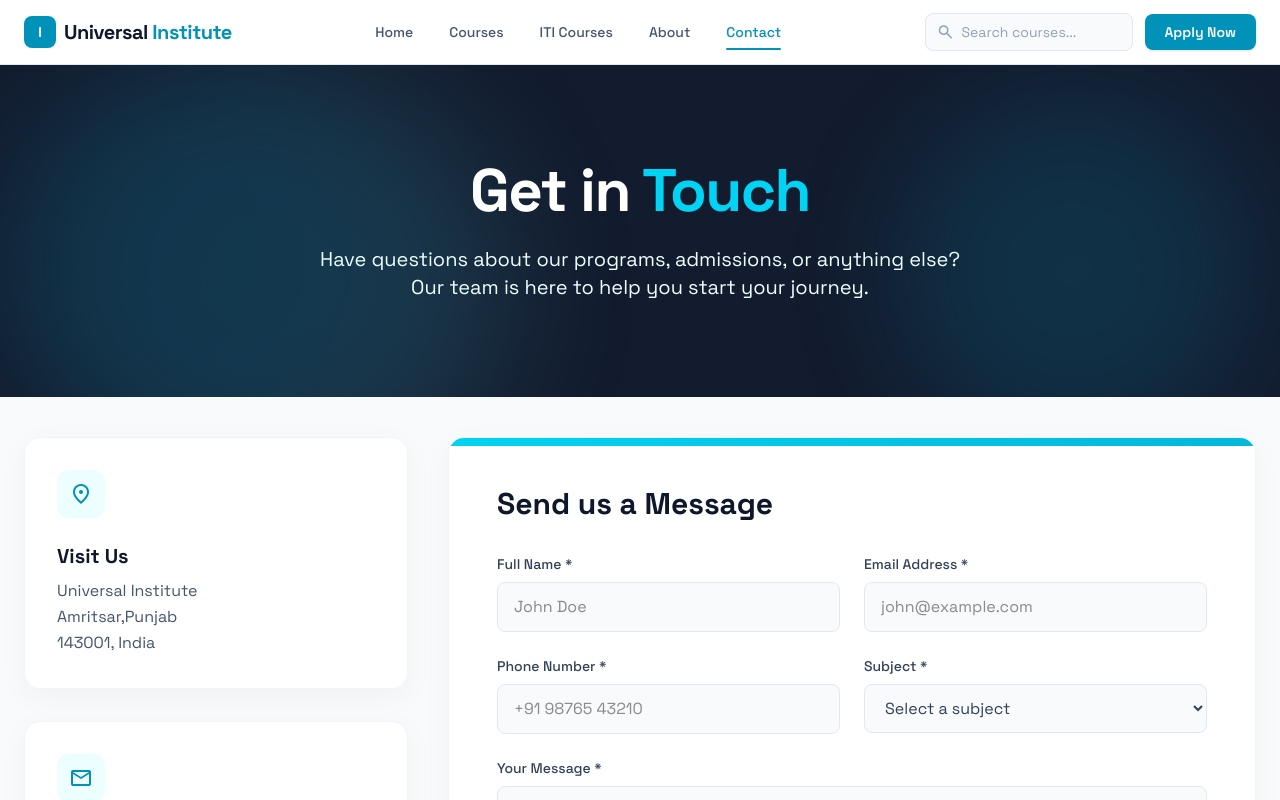
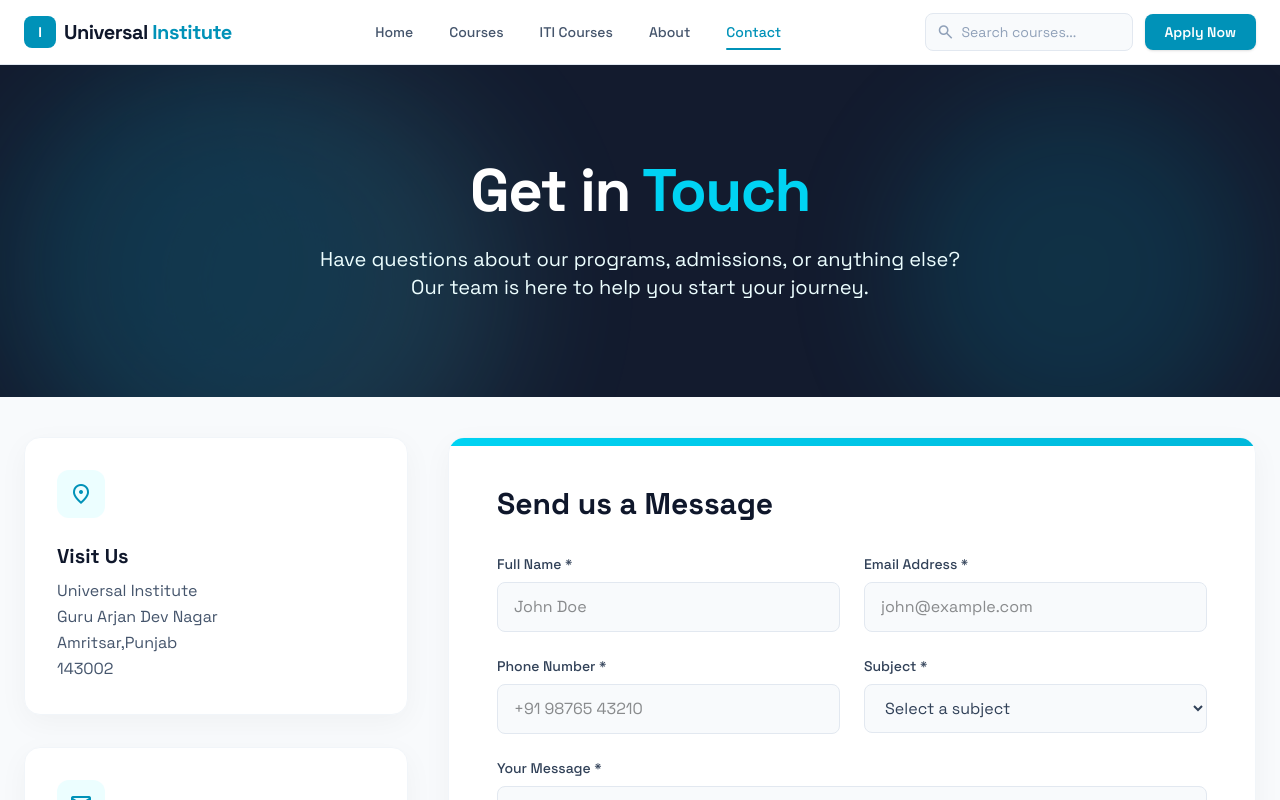
Before and after one commit to TarunpreetSingh23/uitiglobal, a Next.js app: page /contact in a window 1280 px wide. Shown: the top 800 px of the page. Built offline with nearby package versions, Linux system fonts and the light colour scheme.

Commit message:
Update page.jsx

```diff
--- a/app/contact/page.jsx
+++ b/app/contact/page.jsx
@@ -89,8 +89,9 @@ export default function ContactPage() {
               <h3 className="text-xl font-bold text-slate-900 mb-2">Visit Us</h3>
               <p className="text-slate-600 leading-relaxed">
                 Universal Institute<br />
+                Guru Arjan Dev Nagar<br />
                 Amritsar,Punjab<br />
-                143001, India
+                143002
               </p>
             </div>
 
```
